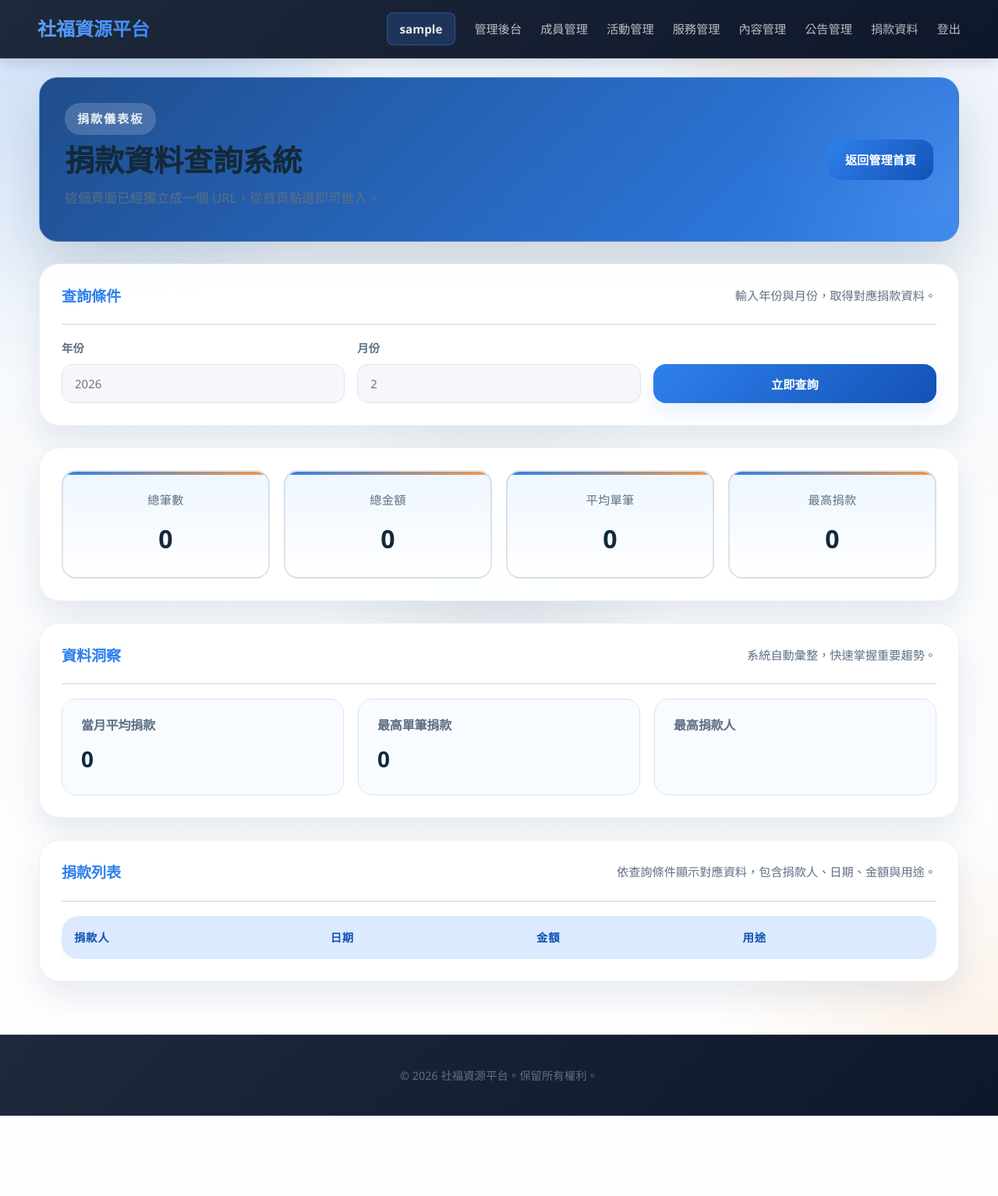
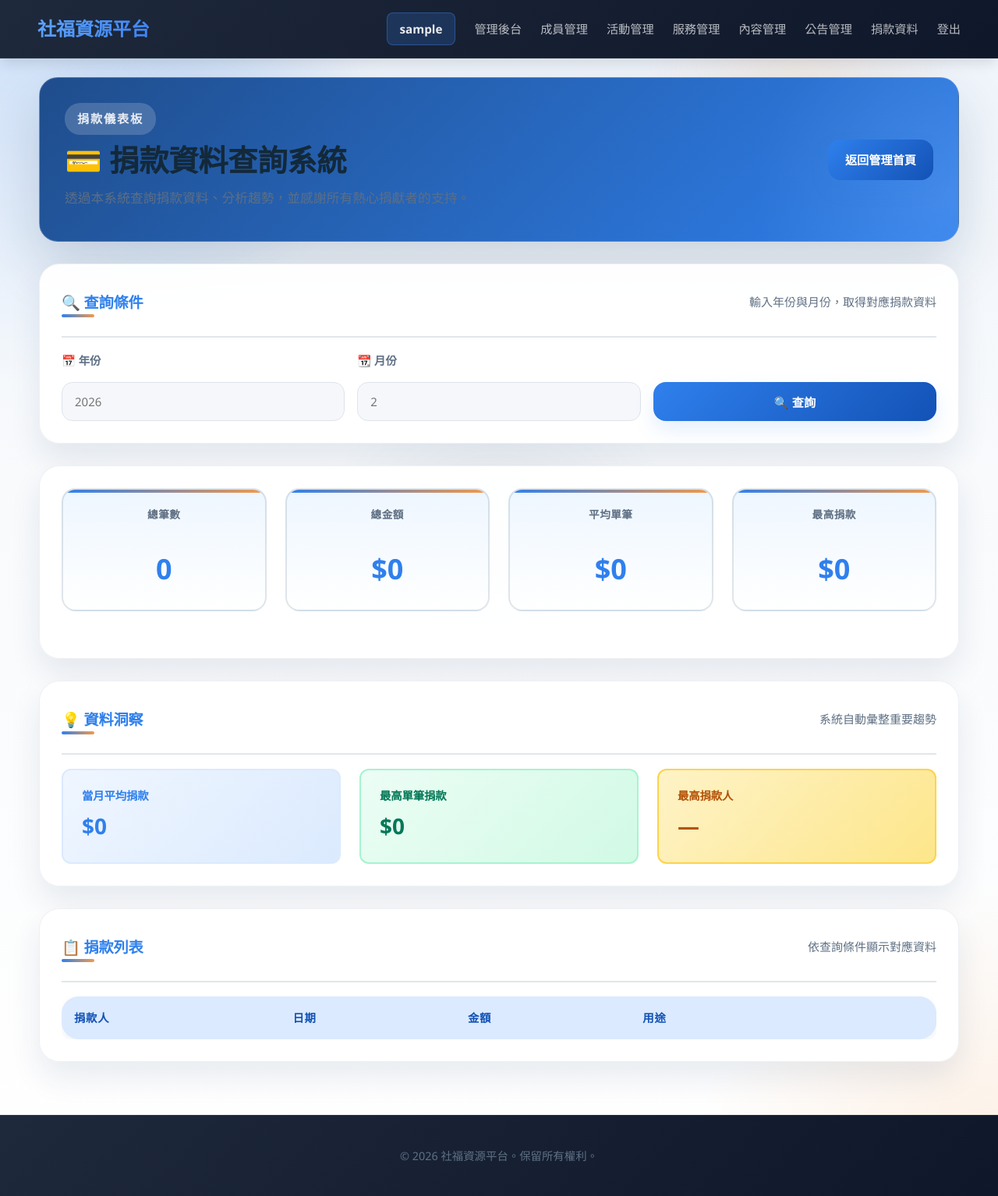
Before and after one commit to HankLee1016/-, a Flask app: page /donations in a window 1280 px wide. Shown: the whole page at 78% size. Before the commit the page ends 1431 px from the top, so only its background shows below. Run offline with Flask 3, Linux system fonts and the light colour scheme; the visitor is signed in with stand-in values (Sample User, id 1); lists and menus that the app fills with data are empty; some libraries are stand-ins or nearby versions.

Commit message:
查捐款資料

```diff
--- a/templates/donations.html
+++ b/templates/donations.html
@@ -8,85 +8,102 @@
     <header class="hero-card">
         <div class="hero-copy">
             <span class="eyebrow">捐款儀表板</span>
-            <h1>捐款資料查詢系統</h1>
-            <p>這個頁面已經獨立成一個 URL，從首頁點選即可進入。</p>
+            <h1>💳 捐款資料查詢系統</h1>
+            <p>透過本系統查詢捐款資料、分析趨勢，並感謝所有熱心捐獻者的支持。</p>
         </div>
         <div class="hero-actions">
-            <a class="button" href="/admin">返回管理首頁</a>
+            <a class="button button-secondary" href="/admin">返回管理首頁</a>
         </div>
     </header>
 
     <section class="card filters">
         <div class="card-title">
-            <h2>查詢條件</h2>
-            <span>輸入年份與月份，取得對應捐款資料。</span>
+            <h2 class="section-title">🔍 查詢條件</h2>
+            <p class="text-muted">輸入年份與月份，取得對應捐款資料</p>
         </div>
         <div class="filter-grid">
             <label>
-                年份
+                <span class="label-text">📅 年份</span>
                 <input type="number" id="year" placeholder="2026">
             </label>
             <label>
-                月份
+                <span class="label-text">📆 月份</span>
                 <input type="number" id="month" placeholder="2" min="1" max="12">
             </label>
-            <button onclick="fetchData()">立即查詢</button>
+            <button onclick="fetchData()" class="button">🔍 查詢</button>
         </div>
     </section>
 
-    <section class="card mini-stats">
+    <section class="card">
+        <div class="stats-grid">
             <div class="stat-box">
-            <span class="stat-label">總筆數</span>
-            <strong id="count">0</strong>
+                <h3>總筆數</h3>
+                <div class="value" id="count">0</div>
             </div>
             <div class="stat-box">
-            <span class="stat-label">總金額</span>
-            <strong id="total">0</strong>
+                <h3>總金額</h3>
+                <div class="value" id="total">$0</div>
             </div>
             <div class="stat-box">
-            <span class="stat-label">平均單筆</span>
-            <strong id="average">0</strong>
+                <h3>平均單筆</h3>
+                <div class="value" id="average">$0</div>
             </div>
             <div class="stat-box">
-            <span class="stat-label">最高捐款</span>
-            <strong id="topDonation">0</strong>
+                <h3>最高捐款</h3>
+                <div class="value" id="topDonation">$0</div>
+            </div>
         </div>
     </section>
 
     <section class="card insights">
         <div class="card-title">
-            <h2>資料洞察</h2>
-            <span>系統自動彙整，快速掌握重要趨勢。</span>
+            <h2 class="section-title">💡 資料洞察</h2>
+            <p class="text-muted">系統自動彙整重要趨勢</p>
         </div>
-        <div class="insight-grid">
-            <div class="insight-card">
-                <h3>當月平均捐款</h3>
-                <p id="insightAverage">0</p>
+        <div style="display: grid; grid-template-columns: repeat(auto-fit, minmax(250px, 1fr)); gap: 1.5rem;">
+            <div style="
+                background: linear-gradient(135deg, #eff6ff 0%, #dbeafe 100%);
+                padding: 1.5rem;
+                border-radius: 12px;
+                border: 2px solid var(--primary-light);
+            ">
+                <h3 style="color: var(--primary); margin: 0 0 0.5rem 0; font-size: 0.9rem; text-transform: uppercase;">當月平均捐款</h3>
+                <p style="margin: 0; font-size: 1.75rem; font-weight: 700; color: var(--primary);" id="insightAverage">$0</p>
             </div>
-            <div class="insight-card">
-                <h3>最高單筆捐款</h3>
-                <p id="insightTop">0</p>
+            <div style="
+                background: linear-gradient(135deg, #ecfdf5 0%, #d1fae5 100%);
+                padding: 1.5rem;
+                border-radius: 12px;
+                border: 2px solid #a7f3d0;
+            ">
+                <h3 style="color: #047857; margin: 0 0 0.5rem 0; font-size: 0.9rem; text-transform: uppercase;">最高單筆捐款</h3>
+                <p style="margin: 0; font-size: 1.75rem; font-weight: 700; color: #047857;" id="insightTop">$0</p>
             </div>
-            <div class="insight-card">
-                <h3>最高捐款人</h3>
-                <p id="insightTopDonor"></p>
+            <div style="
+                background: linear-gradient(135deg, #fef3c7 0%, #fde68a 100%);
+                padding: 1.5rem;
+                border-radius: 12px;
+                border: 2px solid #fcd34d;
+            ">
+                <h3 style="color: #b45309; margin: 0 0 0.5rem 0; font-size: 0.9rem; text-transform: uppercase;">最高捐款人</h3>
+                <p style="margin: 0; font-size: 1.75rem; font-weight: 700; color: #b45309;" id="insightTopDonor">—</p>
             </div>
         </div>
     </section>
 
     <section class="card table-card">
         <div class="card-title">
-            <h2>捐款列表</h2>
-            <span>依查詢條件顯示對應資料，包含捐款人、日期、金額與用途。</span>
+            <h2 class="section-title">📋 捐款列表</h2>
+            <p class="text-muted">依查詢條件顯示對應資料</p>
         </div>
         <div class="table-wrapper">
             <table>
                 <thead>
                     <tr>
-                        <th>捐款人</th>
-                        <th>日期</th>
-                        <th>金額</th>
-                        <th>用途</th>
+                        <th style="width: 25%;">捐款人</th>
+                        <th style="width: 20%;">日期</th>
+                        <th style="width: 20%;">金額</th>
+                        <th style="width: 35%;">用途</th>
                     </tr>
                 </thead>
                 <tbody id="donationTable"></tbody>
@@ -122,10 +139,10 @@
                 data.forEach(item => {
                     const row = document.createElement('tr');
                     row.innerHTML = `
-                        <td>${item.donor}</td>
+                        <td><span class="font-semibold">${item.donor}</span></td>
                         <td>${item.date}</td>
-                        <td>${formatCurrency(item.amount)}</td>
-                        <td>${item.note || ''}</td>
+                        <td><span class="font-semibold" style="color: var(--primary);">${formatCurrency(item.amount)}</span></td>
+                        <td>${item.note || '—'}</td>
                     `;
                     table.appendChild(row);
 
@@ -134,7 +151,7 @@
 
                     if (amount > topDonation) {
                         topDonation = amount;
-                        topDonor = item.donor || '';
+                        topDonor = item.donor || '—';
                     }
                 });
 
```
Lines whose indentation alone changed are shown as unchanged.
